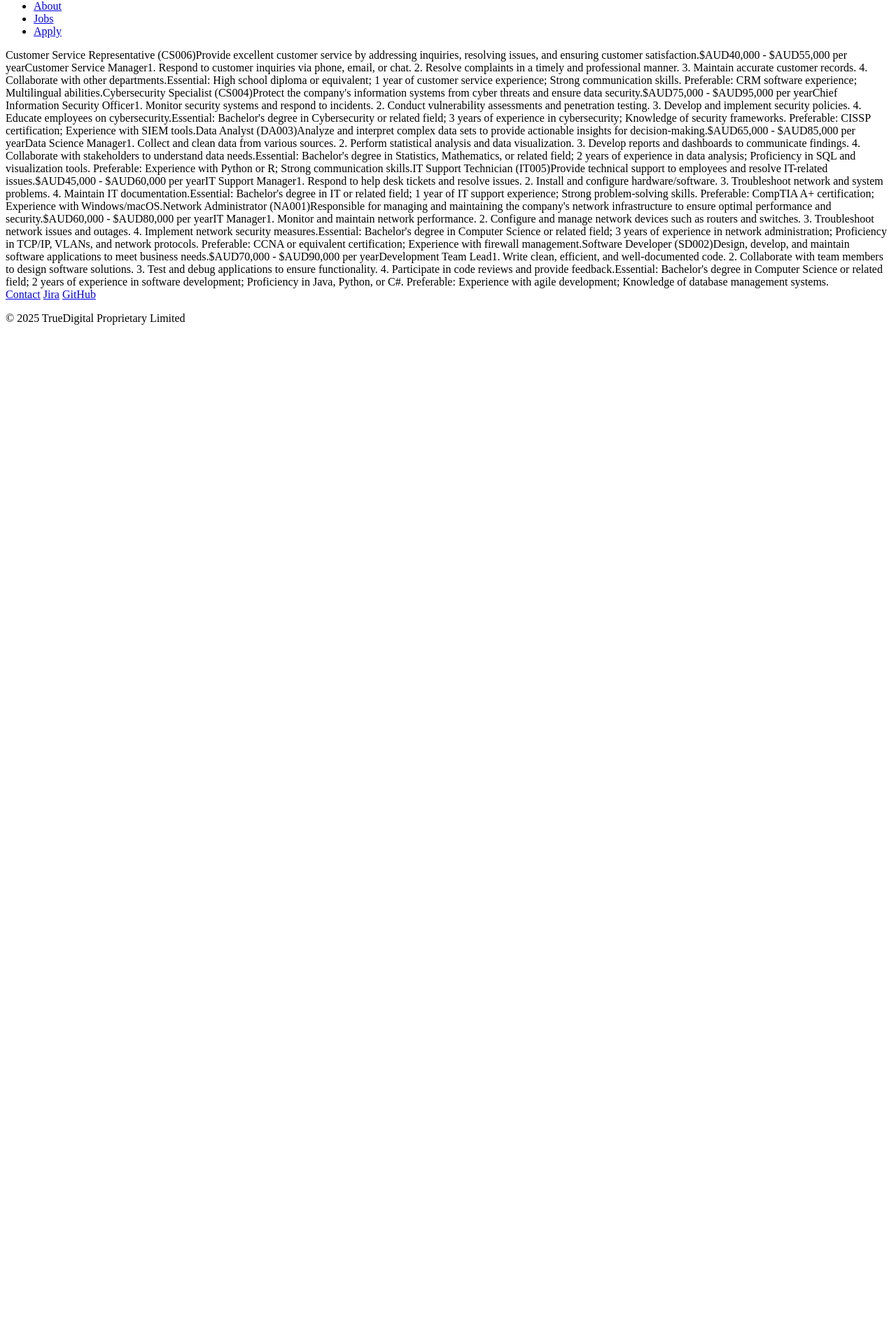
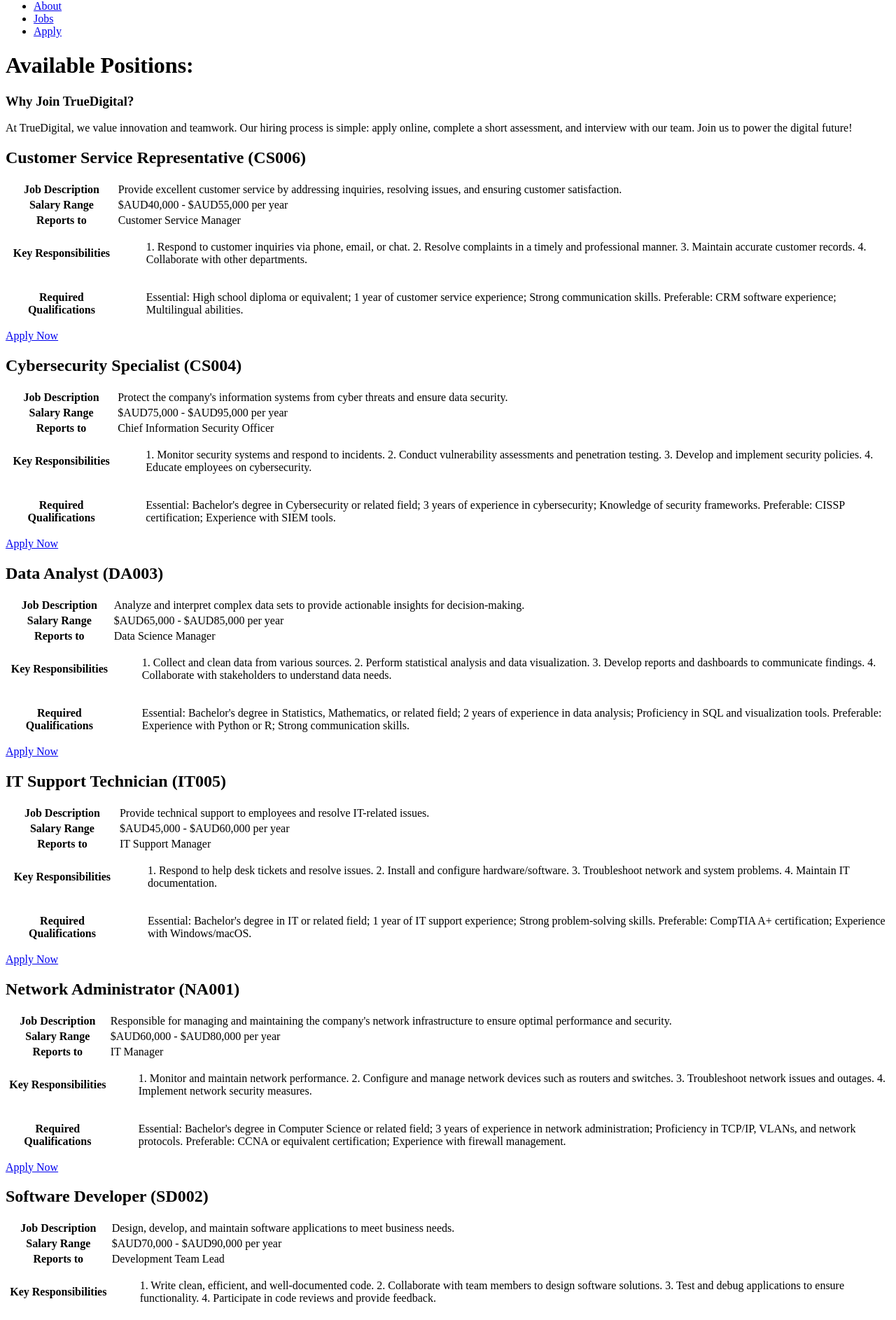
Before and after one commit to RegMasterr/WebTech-Assignment-2, a PHP site: page /jobs.php in a window 1280 px wide. Shown: the part 444-2330 px from the top of the page at 70% size. Before the commit the page ends 908 px from the top, so only its background shows below. Run offline with PHP 8.4, Linux system fonts and the light colour scheme; data comes from the database, SQL or seed files in the repository.

Commit message:
add table records (from jobs table)

```diff
--- a/Part2/jobs.php
+++ b/Part2/jobs.php
@@ -18,17 +18,62 @@
 <body>
    <?php include 'inc_files/header.inc'; ?>
     <?php
-            while ($row = mysqli_fetch_assoc($result)) {
-            echo "<tr>";
-            echo "<td>" . $row['job_title'] . "</td>";
-            echo "<td>" . $row['job_description'] . "</td>";
-            echo "<td>" . $row['salary_range'] . "</td>";
-            echo "<td>" . $row['reports_to'] . "</td>";
-            echo "<td>" . $row['responsibilities'] . "</td>";
-            echo "<td>" . $row['qualifications'] . "</td>";
-            echo "</tr>";
-        }
-        ?>
+    echo'<h1 class="job-maintitle">Available Positions:</h1>
+    <aside class="recruitment-info">
+        <h3>Why Join TrueDigital?</h3>
+        <p>At TrueDigital, we value innovation and teamwork. Our hiring process is simple: apply online, complete a short assessment, and interview with our team. Join us to power the digital future!</p>
+    </aside>';
+    // Loop through each job record and echo HTML structure
+    while ($job = mysqli_fetch_assoc($result)) {
+        // Section header (e.g., "Network Administrator (NA001)")
+        echo '<section>';
+        echo '<h2 class="job-title">' . htmlspecialchars($job['job_title']) . '</h2>';
+
+        // Open table
+        echo '<table class="job-description">';
+
+        // "Job Description" row
+        echo '<tr>';
+        echo '<th>Job Description</th>';
+        echo '<td>' . htmlspecialchars($job['job_description']) . '</td>';
+        echo '</tr>';
+
+        // "Salary Range" row
+        echo '<tr>';
+        echo '<th>Salary Range</th>';
+        echo '<td>' . htmlspecialchars($job['salary_range']) . '</td>';
+        echo '</tr>';
+
+        // "Reports to" row
+        echo '<tr>';
+        echo '<th>Reports to</th>';
+        echo '<td>' . htmlspecialchars($job['reports_to']) . '</td>';
+        echo '</tr>';
+
+        // "Key Responsibilities row
+        echo '<tr>';
+        echo '<th>Key Responsibilities</th>';
+        echo '<td><ol>' . $job['responsibilities'] . '</ol></td>';
+        echo '</tr>';
+
+        // Required Qualifications row (with unordered list)
+        echo '<tr>';
+        echo '<th>Required Qualifications</th>';
+        echo '<td><ul>' . $job['qualifications'] . '</ul></td>';
+        echo '</tr>';
+
+        // Close table and section
+        echo '</table>';
+        echo '<a href="#" class="apply-link">Apply Now</a>';
+        echo '</section>';
+    }
+
+
+
+    // Free result set and close connection
+    mysqli_free_result($result);
+    mysqli_close($conn);
+    ?>
    <?php include 'inc_files/footer.inc'; ?>
 </body>
 </html>
```
